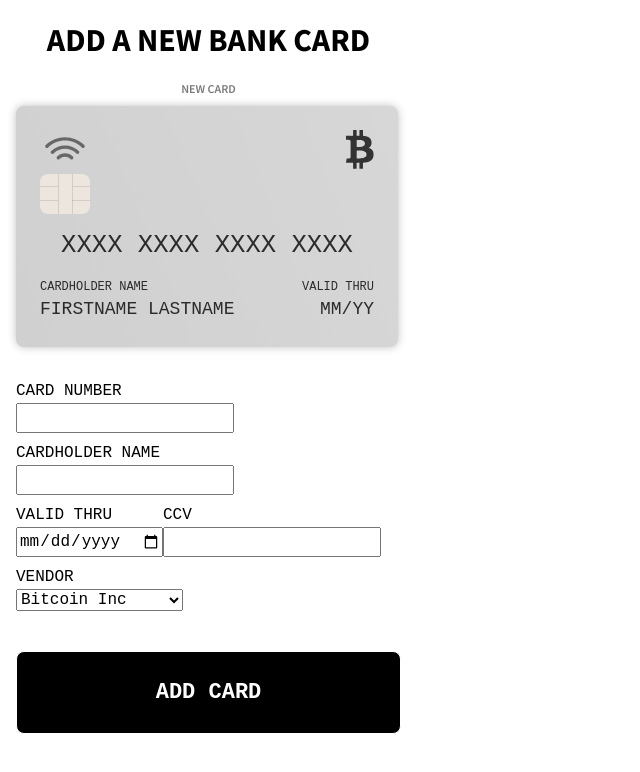
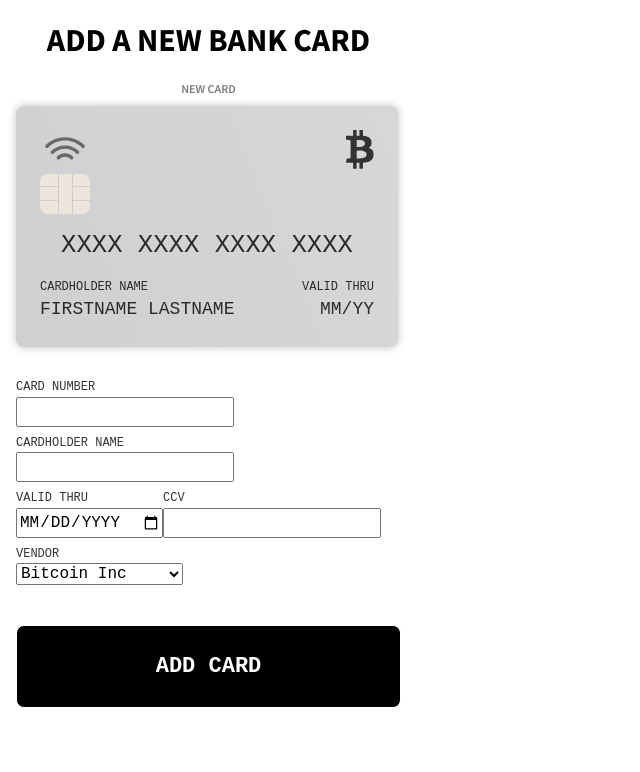
Before and after one commit to meganide/e-wallet, a React (Vite) app: page /addcard in a window 1280 px wide. Shown: the top 772 px of the page, without its empty margins (0-640 px from the left). Built offline with nearby package versions, Linux system fonts and the light colour scheme; a web font is replaced by a local one.

Commit message:
text uppercase

```diff
--- a/src/views/AddCard/AddCard.styles.ts
+++ b/src/views/AddCard/AddCard.styles.ts
@@ -8,4 +8,14 @@ const Form = styled.form`
   text-transform: uppercase;
 `;
 
-export { Form };
+const Label = styled.label`
+  font-size: 0.75rem;
+  color: rgba(0, 0, 0, 0.8);
+  line-height: 1.1rem;
+`;
+
+const Input = styled.input`
+  text-transform: uppercase;
+`
+
+export { Form, Label, Input };
--- a/src/views/AddCard/AddCard.tsx
+++ b/src/views/AddCard/AddCard.tsx
@@ -46,25 +46,25 @@ function AddCard() {
       <Card cardData={cardData} />
       <Styled.Form>
         <Styled.FlexColumn>
-          <label htmlFor="cardNumber">Card Number</label>
-          <input type="text" name="cardNumber" id="cardNumber" onChange={handleChangeCardData} />
+          <Styled.Label htmlFor="cardNumber">Card Number</Styled.Label>
+          <Styled.Input type="text" name="cardNumber" id="cardNumber" onChange={handleChangeCardData} />
         </Styled.FlexColumn>
         <Styled.FlexColumn>
-          <label htmlFor="cardholderName">Cardholder name</label>
-          <input type="text" name="cardholderName" id="cardholderName" onChange={handleChangeCardData} />
+          <Styled.Label htmlFor="cardholderName">Cardholder name</Styled.Label>
+          <Styled.Input type="text" name="cardholderName" id="cardholderName" onChange={handleChangeCardData} />
         </Styled.FlexColumn>
         <Styled.FlexRow>
           <Styled.FlexColumn>
-            <label htmlFor="validThru">Valid thru</label>
-            <input type="date" name="validThru" id="validThru" onChange={handleChangeCardData} />
+            <Styled.Label htmlFor="validThru">Valid thru</Styled.Label>
+            <Styled.Input type="date" name="validThru" id="validThru" onChange={handleChangeCardData} />
           </Styled.FlexColumn>
           <Styled.FlexColumn>
-            <label htmlFor="ccv">ccv</label>
-            <input type="number" name="ccv" id="ccv" />
+            <Styled.Label htmlFor="ccv">ccv</Styled.Label>
+            <Styled.Input type="number" name="ccv" id="ccv" />
           </Styled.FlexColumn>
         </Styled.FlexRow>
         <Styled.FlexColumn>
-          <label htmlFor="vendor">Vendor</label>
+          <Styled.Label htmlFor="vendor">Vendor</Styled.Label>
           <select name="vendor" id="vendor" onChange={handleChangeCardData}>
             <option value="Bitcoin Inc">Bitcoin Inc</option>
             <option value="Block Chain Inc">Block Chain Inc</option>
```
